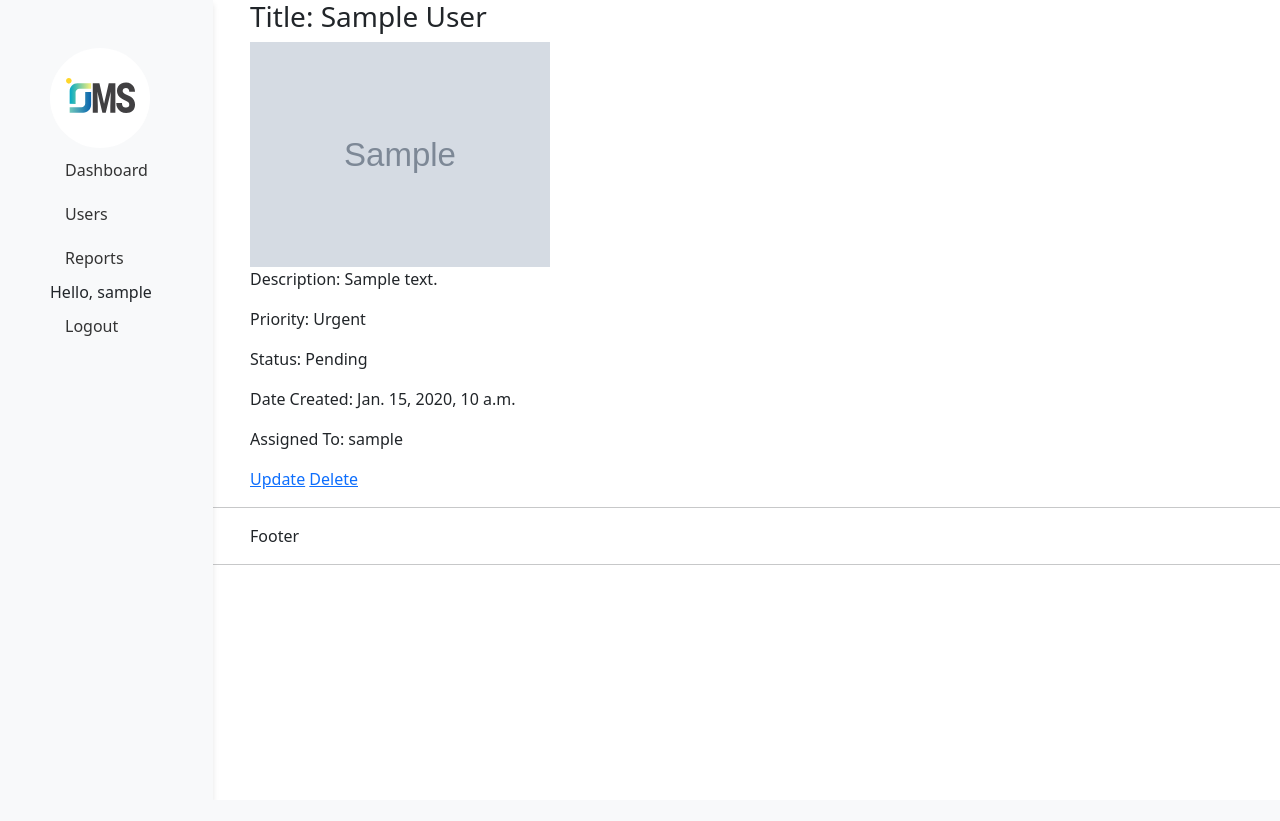
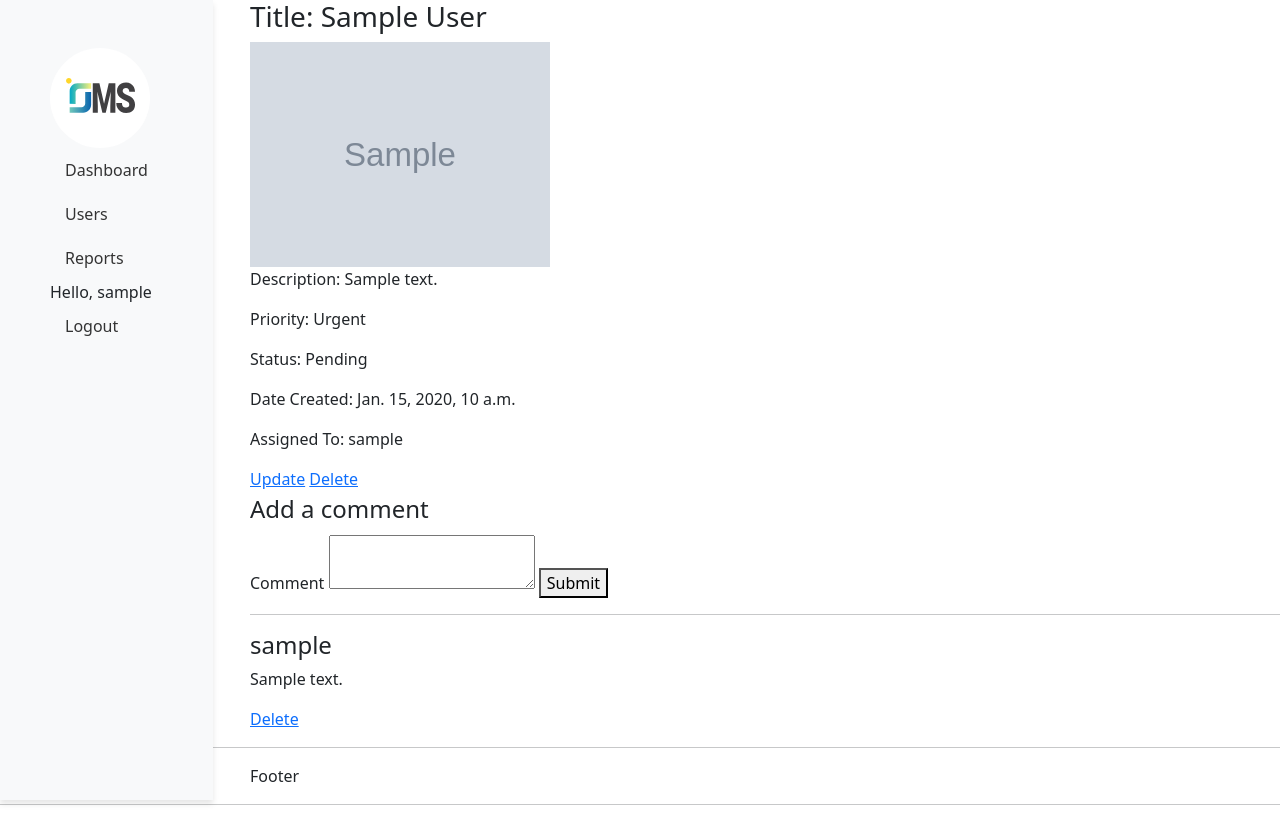
Before and after one commit to 582-41W-VA/Project-OMS, a Django app: page /view_order/1/ in a window 1280 px wide. Before the commit the page ends 565 px from the top, so only its background shows below. Run offline with Django 5.2, Linux system fonts and the light colour scheme; a user stored in the database is signed in; tables that the repository leaves empty hold one stand-in row (values such as "Sample post"); grey boxes marked "Sample" are stand-in pictures.

Commit message:
Add comment feature to orders

```diff
--- a/OMS/accounts/models.py
+++ b/OMS/accounts/models.py
@@ -27,9 +27,9 @@ class Order(models.Model):
 
 class Comment(models.Model):
     order = models.ForeignKey(Order, on_delete=models.CASCADE)
-    commentText = models.TextField()
+    user = models.ForeignKey(User, on_delete=models.SET_NULL, null=True, related_name='comments')
+    comment_text = models.TextField()
     date_created = models.DateTimeField(auto_now_add=True, null=True)
-    created_by = models.ForeignKey(User, on_delete=models.SET_NULL, null=True)
 
     def __str__(self):
-        return str(self.commentText)[:20]
+        return f"{self.comment_text} - {self.user}"
--- a/OMS/accounts/templates/accounts/view_order.html
+++ b/OMS/accounts/templates/accounts/view_order.html
@@ -1,14 +1,35 @@
 {% extends 'accounts/main.html' %} {% block content %}
 <main>
-  <h3>Title: {{orders.title}}</h3>
-  <img src="{{orders.image.url}}" alt="" width="300px" />
-  <p>Description: {{orders.description}}</p>
-  <p>Priority: {{orders.priority}}</p>
-  <p>Status: {{orders.status}}</p>
-  <p>Date Created: {{orders.date_created}}</p>
-  <p>Assigned To: {{orders.order_assigned_to}}</p>
+  <h3>Title: {{order.title}}</h3>
+  <img src="{{order.image.url}}" alt="" width="300px" />
+  <p>Description: {{order.description}}</p>
+  <p>Priority: {{order.priority}}</p>
+  <p>Status: {{order.status}}</p>
+  <p>Date Created: {{order.date_created}}</p>
+  <p>Assigned To: {{order.order_assigned_to}}</p>
 
-  <a href="{% url 'update_order' orders.pk %}">Update</a>
-  <a href="{% url 'delete_order' orders.pk %}">Delete</a>
+  <a href="{% url 'update_order' order.pk %}">Update</a>
+  <a href="{% url 'delete_order' order.pk %}">Delete</a>
+
+  <form action="{% url 'add_comment' order.pk %}" method="POST">
+    {% csrf_token %}
+    <fieldset>
+      <legend>Add a comment</legend>
+
+      <label>
+        Comment
+        <textarea type="textarea" name="comment_text" required></textarea>
+        <button>Submit</button>
+      </label>
+    </fieldset>
+  </form>
+
+  {% for comment in comments %}
+  <hr />
+  <h4>{{ comment.user }}</h4>
+  <p>{{ comment.comment_text }}</p>
+  <a href="{% url 'delete_comment' comment.id %}">Delete</a>
+
+  {% endfor %}
 </main>
 {% endblock %}
--- a/OMS/accounts/urls.py
+++ b/OMS/accounts/urls.py
@@ -9,6 +9,8 @@ urlpatterns = [
     path("", views.home, name="home"),
     path("view_order/<str:pk>/", views.viewOrder, name="view_order"),
     path("create_order/", views.createOrder, name="create_order"),
+    path("<str:pk>/comment", views.addComment, name="add_comment"),
+    path('delete_comment/<str:comment_id>/', views.deleteComment, name='delete_comment'),
     path("update_order/<str:pk>/", views.updateOrder, name="update_order"),
     path("delete_order/<str:pk>/", views.deleteOrder, name="delete_order"),
 
--- a/OMS/accounts/views.py
+++ b/OMS/accounts/views.py
@@ -8,6 +8,7 @@ from django.contrib.auth import authenticate, login, logout
 from django.contrib.auth.models import Group
 from django.contrib import messages
 from django.contrib.auth.decorators import login_required
+from datetime import datetime
 from .models import *
 from .forms import OrderForm, CreateUserForm, UpdateUserForm
 from .orderFilters import OrderFilter
@@ -79,8 +80,11 @@ def home(request):
 
 @login_required(login_url='login')
 def viewOrder(request, pk):
-    orders = get_object_or_404(Order, pk=pk)
-    context = {'orders': orders}
+    order = get_object_or_404(Order, pk=pk)
+    comments = Comment.objects.filter(order=order)
+    context = {'order': order,
+                'comments': comments
+              }
 
     return render(request, "accounts/view_order.html", context)
 
@@ -96,6 +100,38 @@ def createOrder(request):
 
     context = {"form": form}
     return render(request, "accounts/order_form.html", context)
+
+@login_required(login_url='login')
+def addComment(request, pk):
+    current_order = get_object_or_404(Order, pk=pk)
+    current_username = request.user
+    current_date = datetime.now()
+    new_comment = Comment(
+        comment_text = request.POST["comment_text"],
+        order = current_order,
+        user = current_username,
+        date_created = current_date
+    )
+
+    new_comment.save()
+
+    return redirect('view_order', pk=pk)
+
+
+@login_required(login_url='login')
+def deleteComment(request, comment_id):
+    # Fetch the comment
+    comment = get_object_or_404(Comment, pk=comment_id)
+
+    # Check if the logged-in user is the creator of the comment
+    if request.user == comment.user:
+        # Delete the comment
+        comment.delete()
+        # Redirect to some page (e.g., the order detail page)
+        return redirect('view_order', pk=comment.order.pk)
+    else:
+        # If the logged-in user is not the creator, return some error or redirect to another page
+        return HttpResponse("You are not authorized to delete this comment.")
 
 
 @login_required(login_url='login')
@@ -170,7 +206,7 @@ def updateUser(request, pk):
     if request.method == 'POST':
         form = UpdateUserForm(request.POST, instance=user)
         if form.is_valid():
-            selected_roles = form.cleaned_data.get('groups')  # Get selected roles
+            selected_roles = form.cleaned_data.get('groups')
             print("Selected roles:", selected_roles)
             form.save()
             return redirect('view_user', pk=pk)
```
Also changed, not shown: OMS/accounts/migrations/0001_initial.py, OMS/accounts/migrations/0002_alter_order_status.py (deleted), OMS/accounts/migrations/0003_alter_order_status.py (deleted), OMS/accounts/migrations/0004_comment_created_by_order_created_by_and_more.py (deleted), OMS/media/media/Screenshot_2024-03-26_at_3.43.12PM.png (added), OMS/media/media/Screenshot_2024-03-26_at_3.43.12PM_Xpif3aK.png (added), OMS/media/media/Screenshot_2024-03-26_at_3.43.12PM_XxOyB80.png (added), OMS/media/media/Screenshot_2024-03-26_at_3.43.12PM_bHlipMI.png (added).
